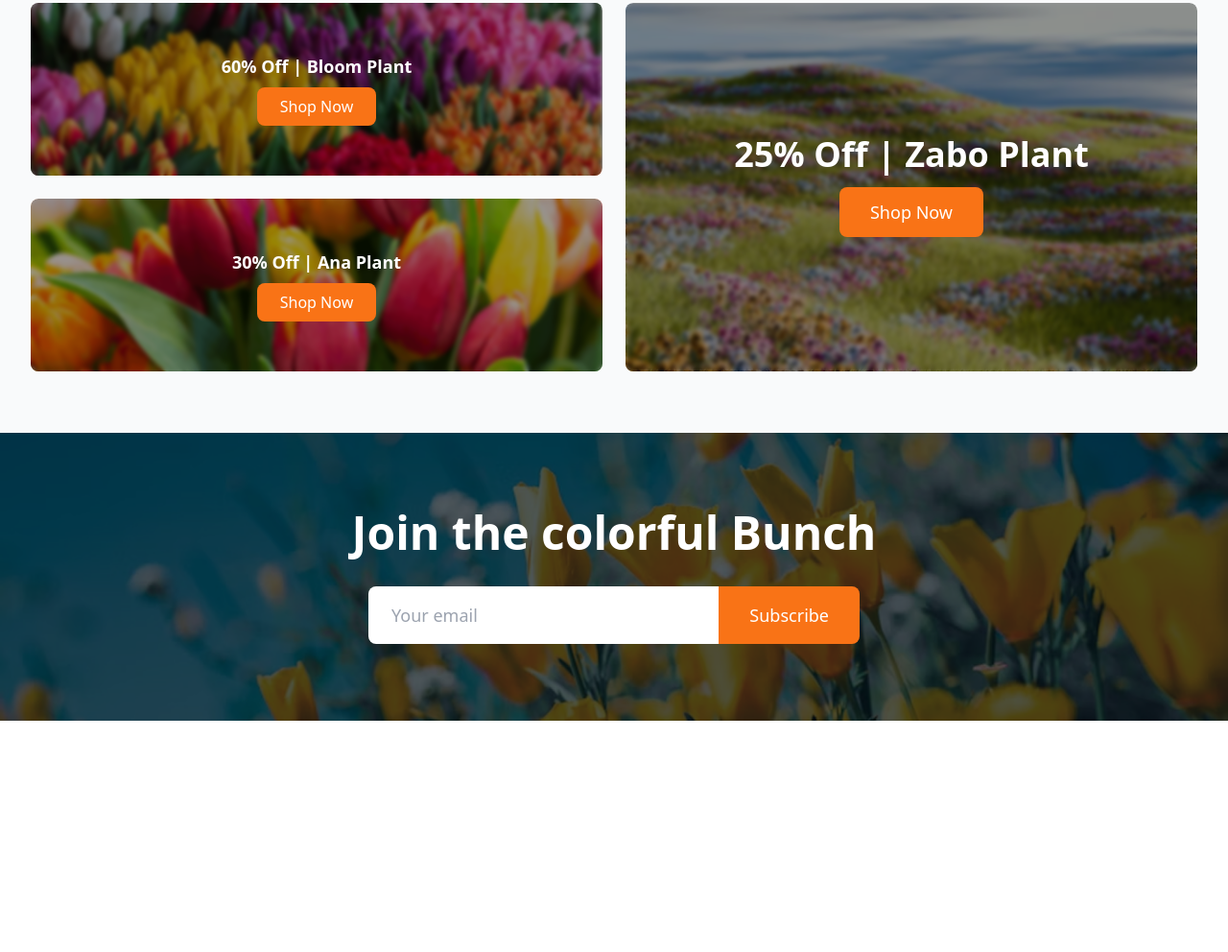
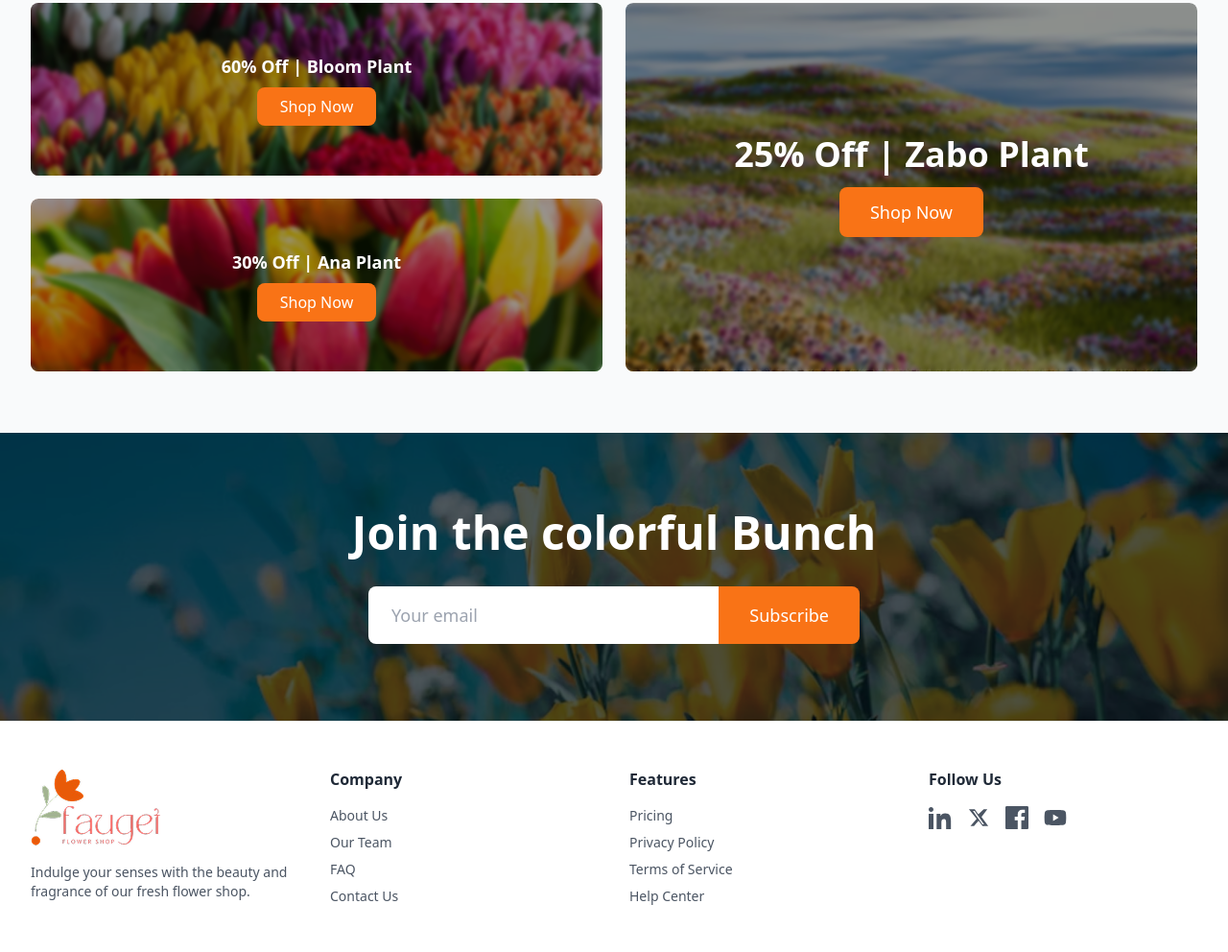
Before and after one commit to pranto464/Assignment-2-Fresh-Flowers, a plain HTML site: page index.html in a window 1280 px wide. Shown: the part 2909-3901 px from the top of the page at 96% size. Before the commit the page ends 3660 px from the top, so only its background shows below. Drawn offline with nearby package versions, Linux system fonts and the light colour scheme.

Commit message:
I have made the footer and finished the website

```diff
--- a/index.html
+++ b/index.html
@@ -293,7 +293,75 @@
             </div>
         </div>
     </section>
+<!-- Footer -->
+    <footer class="bg-white py-12 px-4 md:px-8 border-t">
+        <div class="max-w-7xl mx-auto">
+            <div class="grid grid-cols-1 md:grid-cols-4 gap-8">
+                <!-- Logo and Description -->
+                <div class="md:col-span-1">
+                    <div class="flex items-center mb-4">
+                        <img src="/Images/logo.png" alt="Tougel Logo" class="h-15 w-15 mr-2">
+                    </div>
+                    <p class="text-gray-600 text-sm">
+                        Indulge your senses with the beauty and fragrance of our fresh flower shop.
+                    </p>
+                </div>
 
+                <!-- Links Columns -->
+                <div>
+                    <h4 class="font-semibold text-gray-800 mb-4">Company</h4>
+                    <ul class="space-y-2 text-sm text-gray-600">
+                        <li><a href="#" class="hover:text-orange-500">About Us</a></li>
+                        <li><a href="#" class="hover:text-orange-500">Our Team</a></li>
+                        <li><a href="#" class="hover:text-orange-500">FAQ</a></li>
+                        <li><a href="#" class="hover:text-orange-500">Contact Us</a></li>
+                    </ul>
+                </div>
+
+                <div>
+                    <h4 class="font-semibold text-gray-800 mb-4">Features</h4>
+                    <ul class="space-y-2 text-sm text-gray-600">
+                        <li><a href="#" class="hover:text-orange-500">Pricing</a></li>
+                        <li><a href="#" class="hover:text-orange-500">Privacy Policy</a></li>
+                        <li><a href="#" class="hover:text-orange-500">Terms of Service</a></li>
+                        <li><a href="#" class="hover:text-orange-500">Help Center</a></li>
+                    </ul>
+                </div>
+
+                <div>
+                    <h4 class="font-semibold text-gray-800 mb-4">Follow Us</h4>
+                    <div class="flex space-x-4">
+                        <a href="#" class="text-gray-600 hover:text-orange-500">
+                            <svg class="w-6 h-6" fill="currentColor" viewBox="0 0 24 24">
+                                <path d="M4.98 3.5C4.98 4.88 3.88 6 2.5 6S0 4.88 0 3.5 1.12 1 2.5 1s2.48 1.12 2.48 2.5zM0 8h5v16H0V8zm7.5 0h4.8v2.2h.07c.67-1.27 2.31-2.6 4.77-2.6 5.1 0 6.04 3.34 6.04 7.7V24h-5v-6.8c0-1.63-.03-3.74-2.28-3.74-2.28 0-2.63 1.78-2.63 3.62V24h-5V8z"/>
+        </svg>
+                        </a>
+                        <a href="#" class="text-gray-600 hover:text-orange-500" aria-label="X">
+        <svg class="w-6 h-6" fill="currentColor" viewBox="0 0 512 512">
+            <path d="M370.6 70.7h80.5L321.9 240.6 471 441.3h-126l-88.2-117.5L154.9 441.3H74.4l138.9-160.5L41 70.7h129.3l80.6 108.8L370.6 70.7zm-27.9 334.5h35.3L168.7 107.1h-37.7L342.7 405.2z"/>
+        </svg>
+    </a>
+                        <a href="#" class="text-gray-600 hover:text-orange-500">
+                            <svg class="w-6 h-6" fill="currentColor" viewBox="0 0 24 24">
+                                <path d="M22.676 0H1.326C.593 0 0 .593 0 1.326v21.348C0 23.407.593 24 1.326 24h11.495v-9.294H9.691v-3.622h3.13V8.413c0-3.1 1.894-4.788 4.66-4.788 1.325 0 2.463.099 2.795.143v3.24l-1.917.001c-1.504 0-1.795.715-1.795 1.763v2.312h3.59l-.467 3.622h-3.123V24h6.116C23.407 24 24 23.407 24 22.674V1.326C24 .593 23.407 0 22.676 0"/>
+        </svg>
+                        </a>
+                        <a href="#" class="text-gray-600 hover:text-orange-500" aria-label="YouTube">
+        <svg class="w-6 h-6" fill="currentColor" viewBox="0 0 576 512">
+            <path d="M549.7 124.1c-6.3-23.8-24.9-42.5-48.6-48.8C456.5 64 288 64 288 64S119.5 64 74.9 75.3c-23.7 6.3-42.3 25-48.6 48.8C16 168.6 16 256 16 256s0 87.4 10.3 131.9c6.3 23.8 24.9 42.5 48.6 48.8C119.5 448 288 448 288 448s168.5 0 213.1-11.3c23.7-6.3 42.3-25 48.6-48.8 10.3-44.5 10.3-131.9 10.3-131.9s0-87.4-10.3-131.9zM232 338V174l142 82-142 82z"/>
+        </svg>
+    </a>
+                    </div>
+                </div>
+            </div>
+        </div>
+    </footer>
+
+    <script>
+        function addToCart() {
+            alert("Flower Added to Cart");
+        }
+    </script>
 
 
 
```
